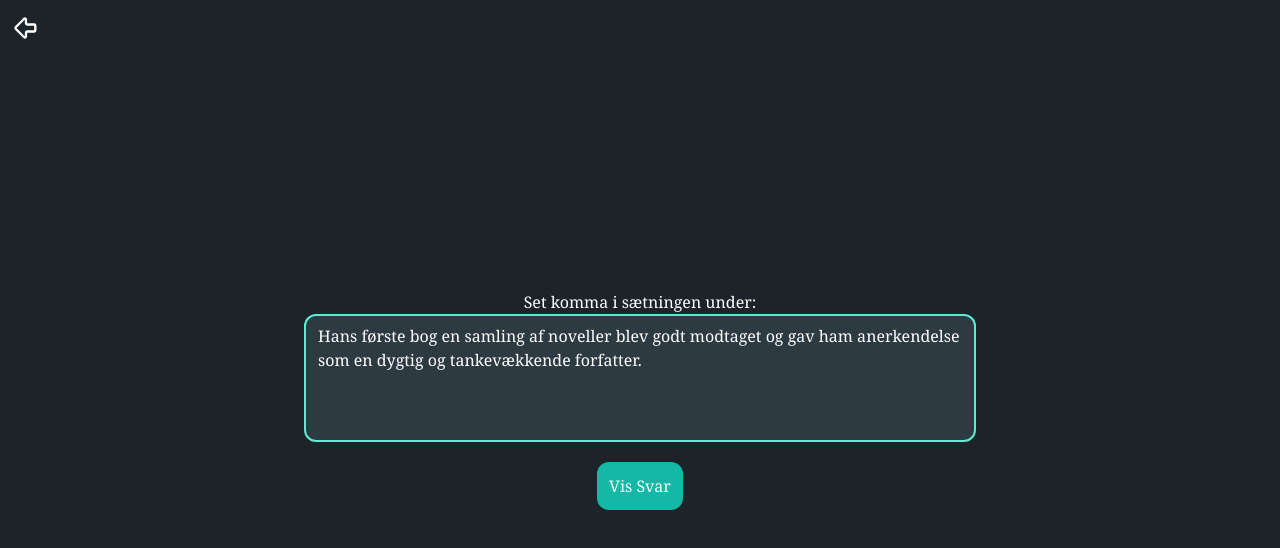
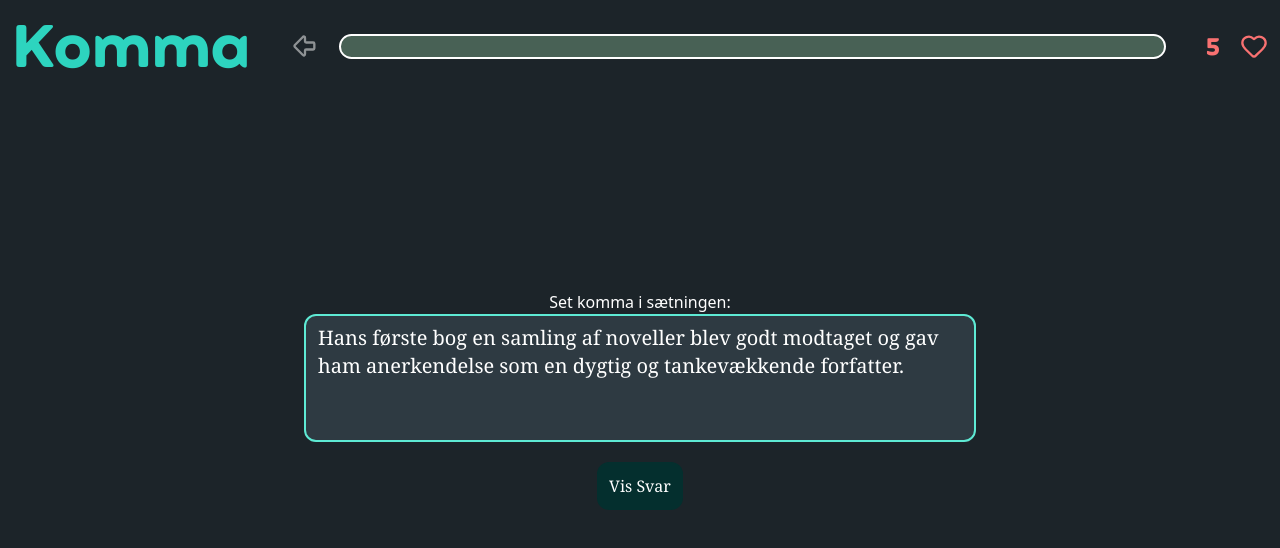
Before and after one commit to Asguho/DDUmini, a SvelteKit app: page /game in a window 1280 px wide. Shown: the top 548 px of the page. Built offline with nearby package versions, Linux system fonts and the light colour scheme.

Commit message:
Enhance game page layout and functionality with new components and styles

```diff
--- a/src/routes/game/+page.svelte
+++ b/src/routes/game/+page.svelte
@@ -4,7 +4,7 @@
 	import { flip } from 'svelte/animate';
 	import SentenceRenderer from './SentenceRenderer.svelte';
 	import { fade } from 'svelte/transition';
-	import { ArrowBigLeft } from 'lucide-svelte';
+	import { ArrowBigLeft, Heart } from 'lucide-svelte';
 
 	let sentencesToSolve: Sentence[] = $state([]);
 	let amount = 5;
@@ -25,10 +25,26 @@
 	let allSentencesSolved = $derived(sentencesToSolve.every((sentence) => sentence.isSolved));
 </script>
 
-<header class="absolute flex h-14 w-full flex-row items-center justify-start gap-5 px-3">
-	<a href="/">
-		<ArrowBigLeft class="size-7" />
-	</a>
+<header class=" absolute flex w-full flex-row px-3 py-4">
+	<div class="container mx-auto flex w-full flex-row items-center justify-between gap-10">
+		<div class="flex flex-row items-center justify-start gap-5">
+			<h1 class="text-6xl font-bold text-teal-400 2xl:text-8xl">Komma</h1>
+		</div>
+		<div class="flex w-full flex-row items-center justify-start gap-5">
+			<a href="/">
+				<ArrowBigLeft class="size-7 opacity-50" />
+			</a>
+			<progress
+				class="w-full rounded-full"
+				value={sentencesToSolve.filter((sentence) => sentence.isSolved).length}
+				max={sentencesToSolve.length}
+			></progress>
+		</div>
+		<div class="flex flex-row items-center justify-start gap-5">
+			<span class="text-2xl text-red-400">5</span>
+			<Heart class="size-7 text-red-400" />
+		</div>
+	</div>
 </header>
 
 <section class="flex min-h-screen flex-row items-center overflow-x-clip font-serif">
@@ -45,13 +61,30 @@
 		{/each}
 	{:else}
 		<div class="w-full text-center">
-			<h1 class="mb-6 text-2xl font-bold">Tillykke! Du har løst alle opgaverne</h1>
+			<h1 class="mb-6 font-feather text-2xl font-bold">Tillykke! Du har løst alle opgaverne</h1>
 			<button
 				onclick={newSentences}
-				class="rounded-xl border-2 border-teal-900 bg-teal-200 p-4 text-2xl"
+				class="rounded-xl border-2 border-teal-900 bg-teal-200 p-4 font-feather text-2xl text-black"
 			>
 				Nye opgaver
 			</button>
 		</div>
 	{/if}
 </section>
+
+<style>
+	progress {
+		border: 2px solid rgb(255, 255, 255);
+		width: 100%;
+		height: 25px;
+		overflow: hidden;
+	}
+	progress::-webkit-progress-bar {
+		background-color: rgba(185, 255, 198, 0.279);
+	}
+	progress::-webkit-progress-value {
+		background-color: #04af2f;
+		/* big bounce */
+		transition: width 2s cubic-bezier(0.68, -0.55, 0.27, 1.55);
+	}
+</style>
--- a/src/routes/game/SentenceRenderer.svelte
+++ b/src/routes/game/SentenceRenderer.svelte
@@ -6,7 +6,7 @@
 	const originalSentence = $derived(sentence.text);
 	let userInputSentence = $state(sentence.text.replace(/,/g, ''));
 	let checkSentence = $state(false);
-	let lastInput = userInputSentence;
+	let lastInput = $state(sentence.text.replace(/,/g, ''));
 
 	const amountOfMissingCommas = $derived(
 		[...originalSentence.matchAll(/,/g)].filter((match) => userInputSentence[match.index] !== ',')
@@ -50,14 +50,14 @@
 
 <div class="flex h-fit w-full flex-col items-center justify-center">
 	{#if isCorrect}
-		<h2 class="text-xl font-bold">
+		<h2 class="font-feather text-2xl font-bold">
 			Opgave {sentence.id + 1}/{sentence.totalAmountsOfIdsInSet} løst
 		</h2>
-		<div use:confetti={{ particleCount: 200, force: 0.3 }}></div>
+		<div use:confetti={{ particleCount: 100, force: 0.1 }}></div>
 	{:else}
-		<h2>Set komma i sætningen under:</h2>
+		<h2 class="font-sans">Set komma i sætningen:</h2>
 		<textarea
-			class="flex h-32 w-full max-w-2xl resize-none rounded-xl border-2 border-teal-300 bg-[#2e3a42]"
+			class="flex h-32 w-full max-w-2xl resize-none rounded-xl border-2 border-teal-300 bg-[#2e3a42] text-xl"
 			bind:value={userInputSentence}
 			oninput={() => {
 				userInputSentence.replace(/,/g, '') == lastInput.replace(/,/g, '')
@@ -75,7 +75,7 @@
 			{@html feedbackHtml}
 		{:else}
 			<button
-				class="mt-5 rounded-xl bg-teal-500 p-3 text-white"
+				class="mt-5 rounded-xl bg-teal-950 p-3 text-white"
 				onclick={() => (checkSentence = true)}
 			>
 				Vis Svar
```
